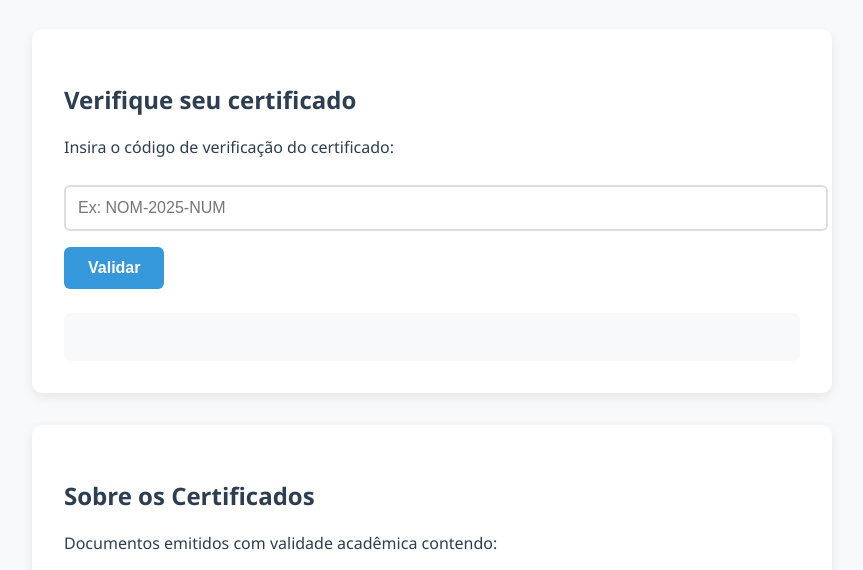
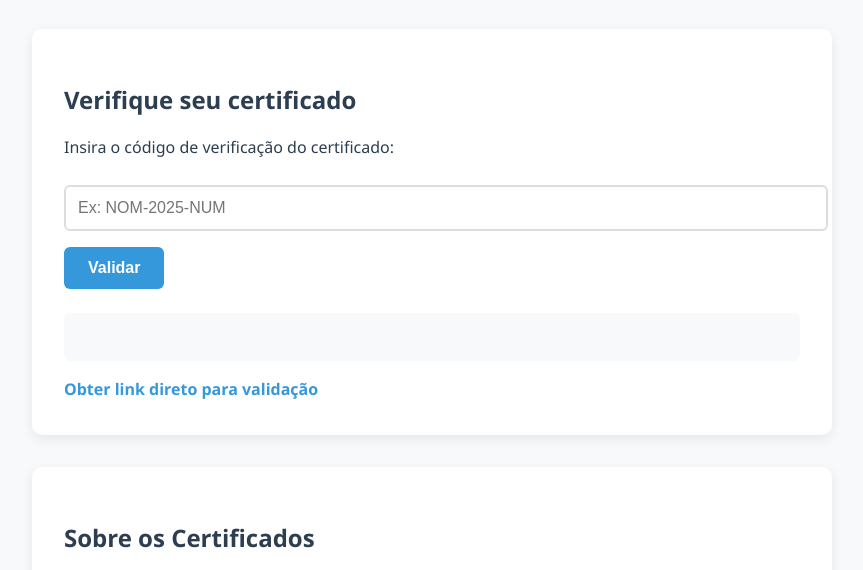
Before and after one commit to TerabyteGS/validar_certificados, a plain HTML site: page index.html in a window 1280 px wide. Shown: the part 449-1019 px from the top of the page, without its empty margins (208-1071 px from the left). Drawn offline with Linux system fonts and the light colour scheme.

Commit message:
Update index.html

```diff
--- a/index.html
+++ b/index.html
@@ -160,6 +160,8 @@
 
     <div id="resultado"></div>
 
+     <a href="#" id="directLink" class="direct-link">Obter link direto para validação</a>
+
 
   </div>
 
```
